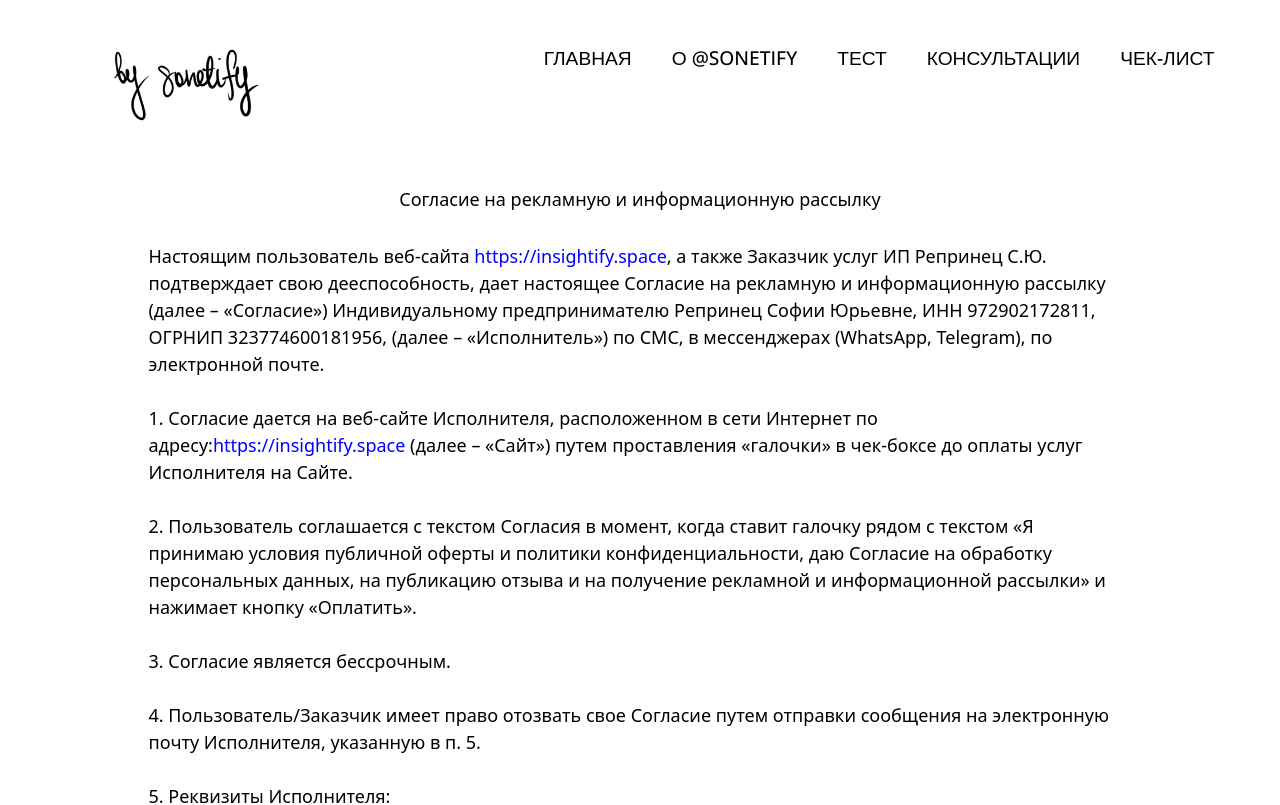
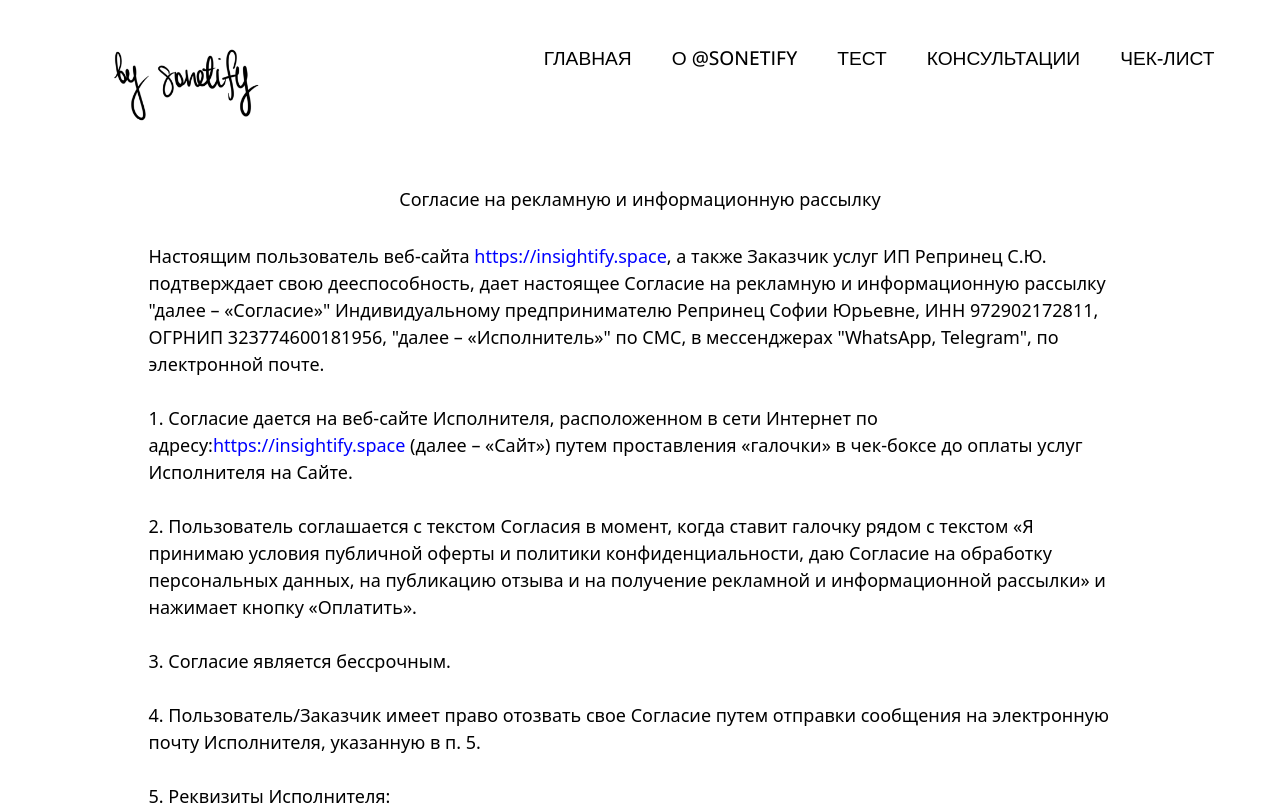
Before and after one commit to ch1cano/sonetify, a Next.js app: page /soglasieReklama in a window 1280 px wide. Shown: the top 805 px of the page. Built offline with nearby package versions, Linux system fonts and the light colour scheme; a web font is replaced by a local one.

Commit message:
fix reklama

```diff
--- a/pages/soglasieReklama.jsx
+++ b/pages/soglasieReklama.jsx
@@ -5,7 +5,7 @@ const soglasieReklama = () => {
   return <div className={s.wrapper}>
     <p>Согласие на рекламную и информационную рассылку</p>
     <div>
-      <p>Настоящим пользователь веб-сайта <a href=" https://insightify.space" target="blank">https://insightify.space</a>, а также Заказчик услуг ИП Репринец С.Ю. подтверждает свою дееспособность, дает настоящее Согласие на рекламную и информационную рассылку (далее – «Согласие») Индивидуальному предпринимателю Репринец Софии Юрьевне, ИНН 972902172811, ОГРНИП 323774600181956, (далее – «Исполнитель») по СМС, в мессенджерах (WhatsApp, Telegram), по электронной почте.</p> <br />
+      <p>Настоящим пользователь веб-сайта <a href=" https://insightify.space" target="blank">https://insightify.space</a>, а также Заказчик услуг ИП Репринец С.Ю. подтверждает свою дееспособность, дает настоящее Согласие на рекламную и информационную рассылку &quot;далее – «Согласие»&quot; Индивидуальному предпринимателю Репринец Софии Юрьевне, ИНН 972902172811, ОГРНИП 323774600181956, &quot;далее – «Исполнитель»&quot; по СМС, в мессенджерах &quot;WhatsApp, Telegram&quot;, по электронной почте.</p> <br />
       <p>1. Согласие дается на веб-сайте Исполнителя, расположенном в сети Интернет по адресу:<a href=" https://insightify.space" target="blank">https://insightify.space</a> (далее – «Сайт») путем проставления «галочки» в чек-боксе до оплаты услуг Исполнителя на Сайте.</p>
       <br />
       <p>2. Пользователь соглашается с текстом Согласия в момент, когда ставит галочку рядом с текстом «Я принимаю условия публичной оферты и политики конфиденциальности, даю Согласие на обработку персональных данных, на публикацию отзыва и на получение рекламной и информационной рассылки» и нажимает кнопку «Оплатить».</p>
```
